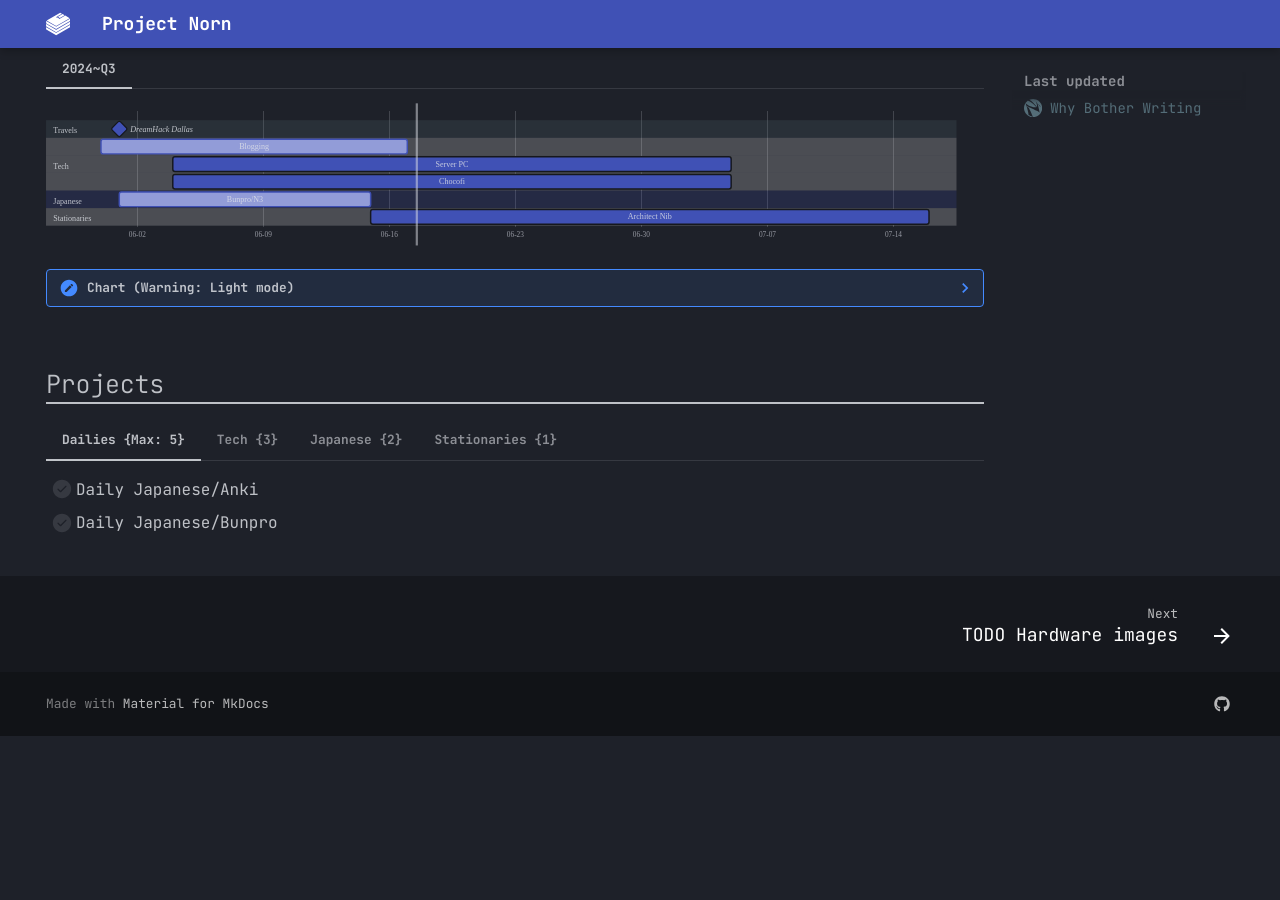
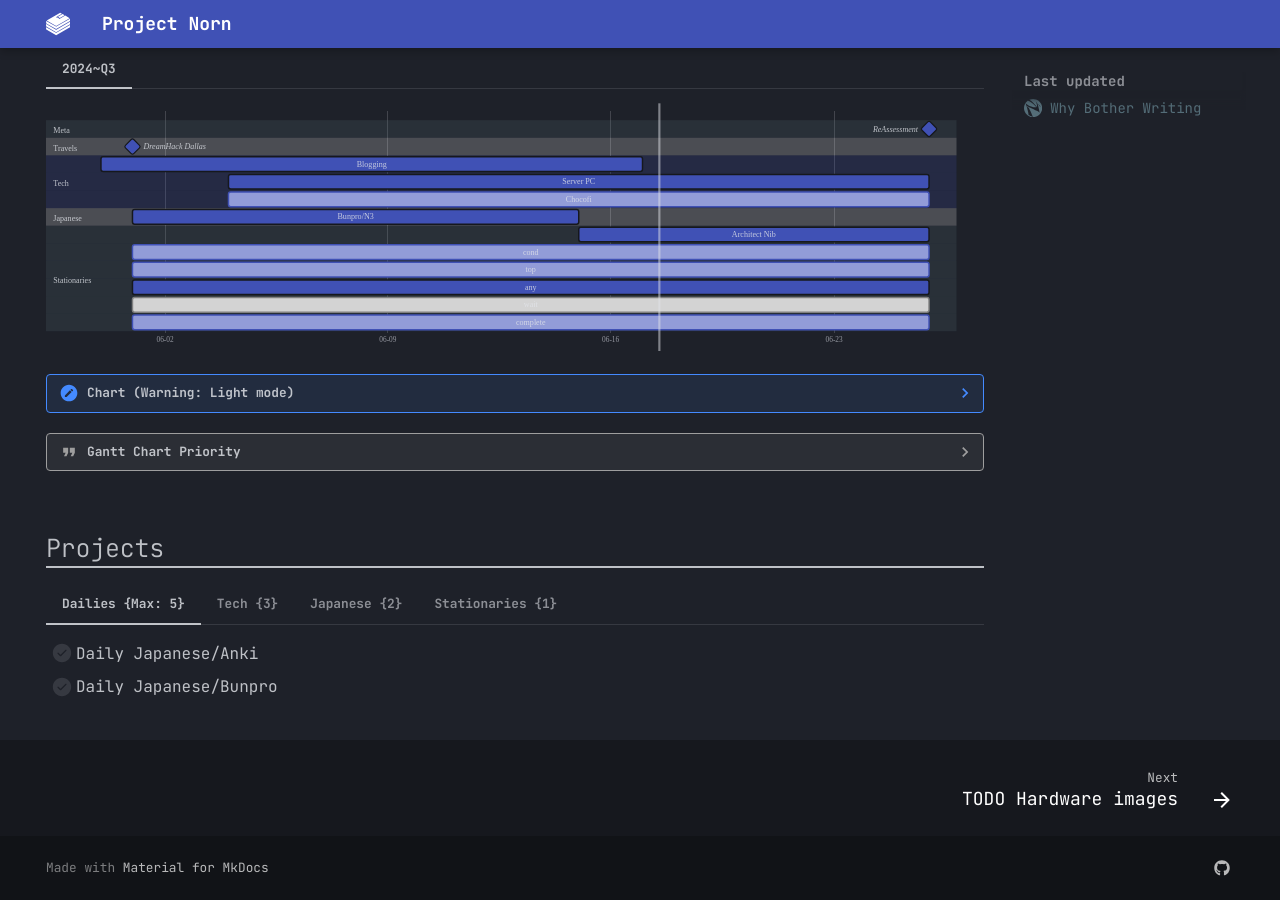
Before and after one commit to Serralq/Project-Norn, an MkDocs documentation site: the page built from docs/index.md, in a window 1280 px wide and 900 px high, scrolled down 522 px. Built offline with MkDocs 1.6.1 and Material for MkDocs 9.7.7, drawn with Linux system fonts in a browser that asks for light colours; before the commit the page ends 1258 px from its top, so only the background shows below that; some of the changed lines change nothing that is shown.

Commit message:
Add legend to gantt chart

````diff
--- a/docs/index.md
+++ b/docs/index.md
@@ -55,7 +55,8 @@
             'primaryBorderColor': '#16181D',
             'tertiaryColor': '#546d78',
             'tertiaryTextColor': '#E2E4E9D1',
-            'textColor': '#E2E4E9D1'
+            'textColor': '#E2E4E9D1',
+            'noteTextColor': '#E2E4E9D1'
         }
       }
     }%%
@@ -64,19 +65,28 @@
         axisFormat %m-%d
         tickInterval 1week
         todayMarker stroke-width:3px,stroke:#E2E4E9,opacity:0.5
+
+        section Meta
+            ReAssessment              :milestone,  m1, 24-06-26, 0d
+
         section Travels
             DreamHack Dallas          :milestone,  v1, 24-06-01, 0d
 
         section Tech
-            Blogging                  :active,     t1, 24-05-31, 24-06-17
-            Server PC                 :            t2, 24-06-04, 31d
-            Chocofi                   :            t3, 24-06-04, 31d
+            Blogging                  :            t1, 24-05-31, 24-06-17
+            Server PC                 :            t2, 24-06-04, until m1
+            Chocofi                   :active,     t3, 24-06-04, until m1
 
         section Japanese
-            Bunpro/N3                  :active,     j1, 24-06-01, 24-06-15
+            Bunpro/N3                 :            j1, 24-06-01, 24-06-15
 
         section Stationaries
-            Architect Nib             :            s1, 24-06-15, 31d
+            Architect Nib             :            s1, 24-06-15, until m1
+            cond                      :active,     24-06-01, until m1
+            top                       :active,     24-06-01, until m1
+            any                       :            24-06-01, until m1
+            wait                      :done,       24-06-01, until m1
+            complete                  :active,     24-06-01, until m1
     ```
 
     <div class="margin-bot-neg"></div>
@@ -90,6 +100,56 @@
         === "Raw Table"
 
             <iframe width="950" height="400" src="https://docs.google.com/spreadsheets/d/e/2PACX-1vTYWKfdC4tmViTQrKmYsMzdLZ3zz3znisICGPR681QxazRzx-ubClnYANn0GrwaN6ncMjWzgD6V7FaY/pubhtml?gid=0&amp;single=true&amp;widget=true&amp;headers=false"></iframe>
+
+    ??? quote "Gantt Chart Priority"
+
+        ```mermaid
+        %%{
+          init: {
+            'theme': 'base',
+            'themeVariables': {
+                'darkMode': 'true',
+                'fontFamily': 'hermit',
+                'primaryColor': '#4051b5',
+                'primaryBorderColor': '#16181D',
+                'tertiaryColor': '#546d78',
+                'tertiaryTextColor': '#E2E4E9D1',
+                'textColor': '#E2E4E9D1',
+                'noteTextColor': '#E2E4E9D1'
+            }
+          }
+        }%%
+        stateDiagram
+          direction LR
+
+          Main: In-progress
+          Conditional: [Order#][ cond ]
+          Defaults: [Order#] Defaults
+
+          classDef waiting fill:lightgrey,stroke:grey,stroke-width:2
+          classDef any fill:#4051b5,stroke:#16181D, stroke-width:2
+          classDef complete fill:#929CD8,stroke:#4051b5,stroke-width:2
+
+          class Waiting waiting
+          class Conditional any
+          class Defaults complete
+          class Complete any
+
+          [*] --> Main
+
+          state Main {
+            direction LR
+
+            Conditional --> Defaults
+            Defaults --> Waiting
+            Waiting --> Defaults
+
+            note right of Defaults
+              #1 == Daily
+            end note
+          }
+          Main --> Complete
+        ```
 
 ## Projects
 <!-- Add Reds in Roam/Norn -->
````
